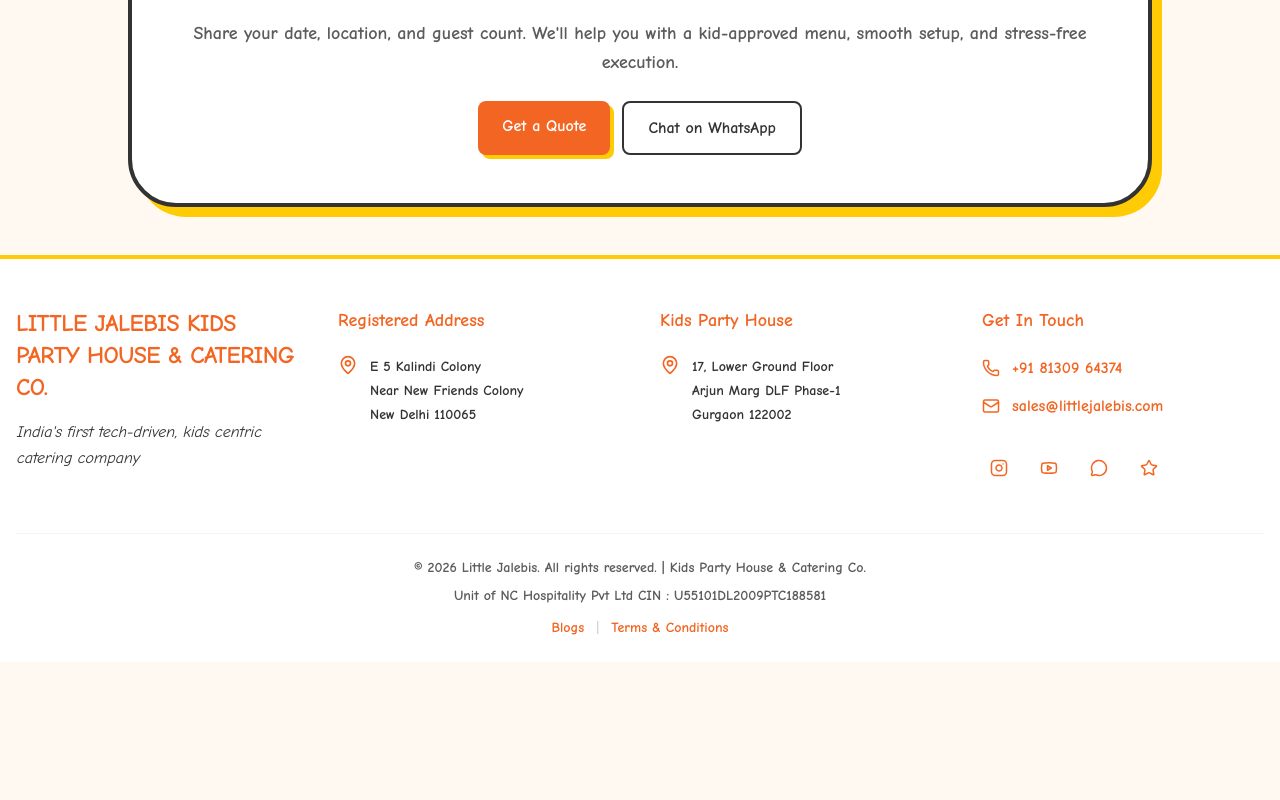
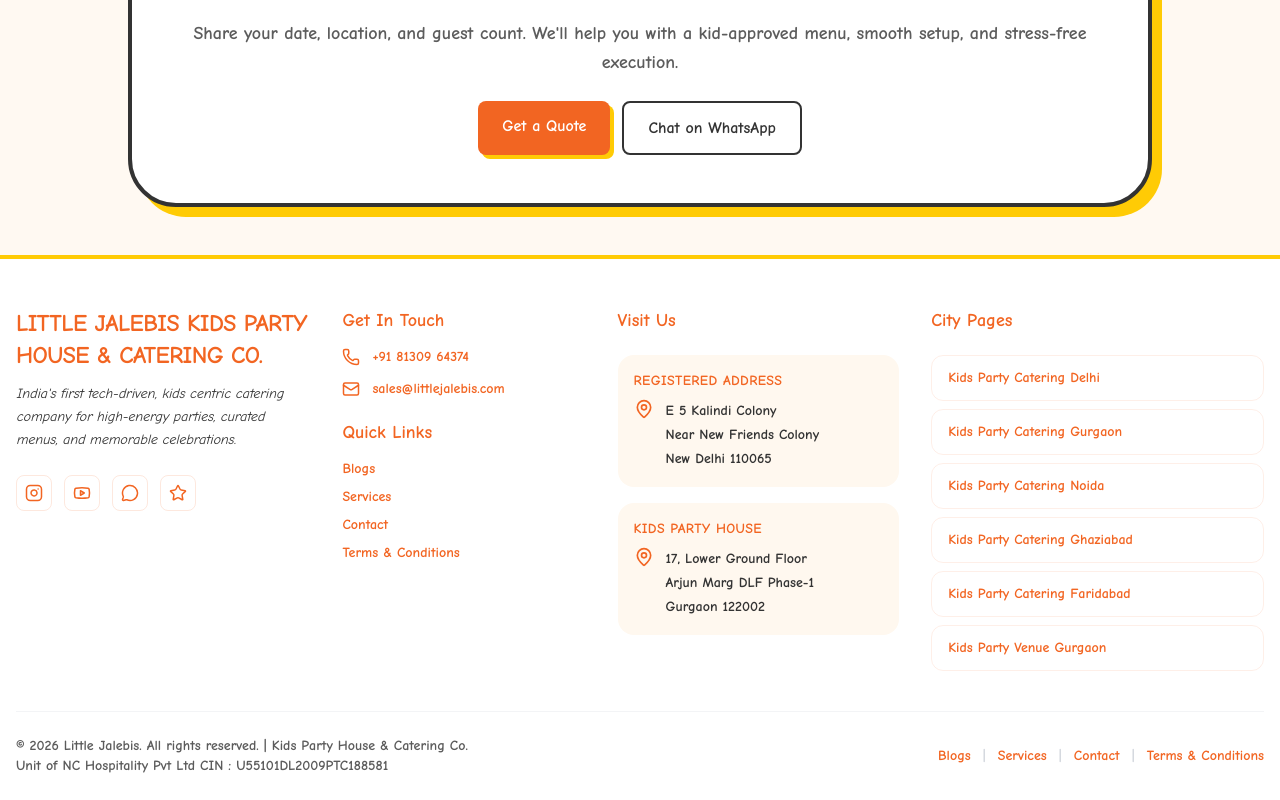
Before and after one commit to Vishwash-chauhan/lj-website, a Next.js app: page /services/kids-party-catering-delhi in a window 1280 px wide. Shown: the part 7214-8014 px from the top of the page. Before the commit the page ends 7876 px from the top, so only its background shows below. Built offline with nearby package versions, Linux system fonts and the light colour scheme.

Commit message:
footer variation

```diff
--- a/app/components/Footer.tsx
+++ b/app/components/Footer.tsx
@@ -1,107 +1,172 @@
 import Link from 'next/link';
 import { Mail, Phone, MapPin, Instagram, MessageCircle, Star, Youtube } from 'lucide-react';
 
+const cityPages = [
+  {
+    href: '/services/kids-party-catering-delhi',
+    label: 'Kids Party Catering Delhi',
+  },
+  {
+    href: '/services/kids-party-catering-gurgaon',
+    label: 'Kids Party Catering Gurgaon',
+  },
+  {
+    href: '/services/kids-party-catering-noida',
+    label: 'Kids Party Catering Noida',
+  },
+  {
+    href: '/services/kids-party-catering-ghaziabad',
+    label: 'Kids Party Catering Ghaziabad',
+  },
+  {
+    href: '/services/kids-party-catering-faridabad',
+    label: 'Kids Party Catering Faridabad',
+  },
+  {
+    href: '/services/kids-party-venue-gurgaon',
+    label: 'Kids Party Venue Gurgaon',
+  },
+];
+
+const footerLinks = [
+  { href: '/blog', label: 'Blogs' },
+  { href: '/services', label: 'Services' },
+  { href: '/contact', label: 'Contact' },
+  { href: '/terms&conditions', label: 'Terms & Conditions' },
+];
+
 const Footer = () => {
   return (
-    <footer className="bg-white border-t-4 border-[#FFCB05] pt-12 pb-6 px-4 flex flex-col items-center">
-      <div className="max-w-7xl grid grid-cols-1 md:grid-cols-2 lg:grid-cols-4 gap-10 w-full">
-
-        {/* Brand Section */}
-        <div className="space-y-4">
-          <div className="flex flex-col">
-            <h2 className="text-2xl font-black text-[#F26522] uppercase tracking-tight">
+    <footer className="border-t-4 border-[#FFCB05] bg-white px-4 pt-12 pb-6">
+      <div className="mx-auto flex max-w-7xl flex-col gap-10">
+        <div className="grid grid-cols-1 gap-8 md:grid-cols-2 xl:grid-cols-[1.15fr_0.95fr_1.1fr_1.3fr]">
+          <div className="space-y-5">
+            <div className="space-y-3">
+              <h2 className="text-2xl font-black uppercase tracking-tight text-[#F26522]">
                 Little Jalebis Kids Party House & Catering Co.
               </h2>
-          </div>
-          <p className="text-[#333333] font-medium leading-relaxed italic">
-            India's first tech-driven, kids centric catering company
+              <p className="max-w-md text-sm font-medium italic leading-relaxed text-[#333333]">
+                India&apos;s first tech-driven, kids centric catering company for high-energy parties, curated menus, and memorable celebrations.
               </p>
             </div>
+            <div className="flex flex-wrap gap-3 pt-1">
+              <Link href="https://www.instagram.com/littlejalebis/?hl=en" target="_blank" rel="noopener noreferrer" aria-label="Little Jalebis Instagram" className="rounded-lg border border-[#F26522]/15 p-2 transition-colors hover:bg-[#FFF4EC]">
+                <Instagram size={18} className="text-[#F26522]" />
+              </Link>
+              <Link href="https://www.youtube.com/@LittleJalebis" target="_blank" rel="noopener noreferrer" aria-label="Little Jalebis YouTube" className="rounded-lg border border-[#F26522]/15 p-2 transition-colors hover:bg-[#FFF4EC]">
+                <Youtube size={18} className="text-[#F26522]" />
+              </Link>
+              <Link href="https://wa.me/918130964374" target="_blank" rel="noopener noreferrer" aria-label="Little Jalebis WhatsApp" className="rounded-lg border border-[#F26522]/15 p-2 transition-colors hover:bg-[#FFF4EC]">
+                <MessageCircle size={18} className="text-[#F26522]" />
+              </Link>
+              <Link href="https://g.co/kgs/nDc2ox6" target="_blank" rel="noopener noreferrer" aria-label="Little Jalebis Google Reviews" className="rounded-lg border border-[#F26522]/15 p-2 transition-colors hover:bg-[#FFF4EC]">
+                <Star size={18} className="text-[#F26522]" />
+              </Link>
+            </div>
+          </div>
 
-        {/* Registered Address */}
+          <div className="space-y-5">
+            <div className="space-y-3">
+              <h3 className="text-lg font-black text-[#F26522]">Get In Touch</h3>
+              <div className="space-y-3 text-sm font-bold text-[#333333]">
+                <a href="tel:+918130964374" className="flex items-center gap-3 transition-colors hover:text-[#F26522]">
+                  <Phone size={18} className="text-[#F26522]" />
+                  +91 81309 64374
+                </a>
+                <a href="mailto:sales@littlejalebis.com" className="flex items-center gap-3 transition-colors hover:text-[#F26522]">
+                  <Mail size={18} className="text-[#F26522]" />
+                  sales@littlejalebis.com
+                </a>
+              </div>
+            </div>
+            <div className="space-y-3">
+              <h3 className="text-lg font-black text-[#F26522]">Quick Links</h3>
+              <nav className="grid gap-2 text-sm font-bold text-[#333333]">
+                {footerLinks.map((link) => (
+                  <Link
+                    key={link.href}
+                    href={link.href}
+                    className="transition-colors hover:text-[#F26522]"
+                  >
+                    {link.label}
+                  </Link>
+                ))}
+              </nav>
+            </div>
+          </div>
+
+          <div className="space-y-5">
+            <h3 className="text-lg font-black text-[#F26522]">Visit Us</h3>
             <div className="space-y-4">
-          <h3 className="text-lg font-black text-[#F26522] pb-1 inline-block">
+              <div className="rounded-2xl bg-[#FFF8EF] p-4">
+                <div className="mb-2 text-sm font-black uppercase tracking-wide text-[#F26522]">
                   Registered Address
-          </h3>
-          <div className="flex gap-3 text-[#333333] font-bold">
+                </div>
+                <div className="flex gap-3 text-[#333333]">
                   <MapPin className="shrink-0 text-[#F26522]" size={20} />
-            <address className="not-italic text-sm leading-6">
+                  <address className="not-italic text-sm font-bold leading-6">
                     E 5 Kalindi Colony<br />
                     Near New Friends Colony<br />
                     New Delhi 110065
                   </address>
                 </div>
               </div>
-
-        {/* Kids Party House */}
-        <div className="space-y-4">
-          <h3 className="text-lg font-black text-[#F26522] pb-1 inline-block">
+              <div className="rounded-2xl bg-[#FFF8EF] p-4">
+                <div className="mb-2 text-sm font-black uppercase tracking-wide text-[#F26522]">
                   Kids Party House
-          </h3>
-          <div className="flex gap-3 text-[#333333] font-bold">
+                </div>
+                <div className="flex gap-3 text-[#333333]">
                   <MapPin className="shrink-0 text-[#F26522]" size={20} />
-            <address className="not-italic text-sm leading-6">
+                  <address className="not-italic text-sm font-bold leading-6">
                     17, Lower Ground Floor<br />
                     Arjun Marg DLF Phase-1<br />
                     Gurgaon 122002
                   </address>
                 </div>
               </div>
-
-        {/* Contact Section */}
-        <div className="space-y-4">
-          <h3 className="text-lg font-black text-[#F26522] pb-1 inline-block">
-            Get In Touch
-          </h3>
-          <div className="space-y-3 font-bold text-[#333333]">
-            <a href="tel:+918130964374" className="flex items-center gap-3 hover:text-[#F26522] transition-colors">
-              <Phone size={18} className="text-[#F26522]" />
-              +91 81309 64374
-            </a>
-            <a href="mailto:sales@littlejalebis.com" className="flex items-center gap-3 hover:text-[#F26522] transition-colors">
-              <Mail size={18} className="text-[#F26522]" />
-              sales@littlejalebis.com
-            </a>
-          </div>
-          <div className="flex gap-4 pt-4">
-            <Link href="https://www.instagram.com/littlejalebis/?hl=en" target="_blank" rel="noopener noreferrer" className="p-2 rounded-lg">
-              <Instagram size={18} className="text-[#F26522]" />
-            </Link>
-            <Link href="https://www.youtube.com/@LittleJalebis" target="_blank" rel="noopener noreferrer" className="p-2 rounded-lg">
-              <Youtube size={18} className="text-[#F26522]" />
-            </Link>
-            <Link href="https://wa.me/918130964374" target="_blank" rel="noopener noreferrer" className="p-2 rounded-lg">
-              <MessageCircle size={18} className="text-[#F26522]" />
-            </Link>
-            <Link href="https://g.co/kgs/nDc2ox6" target="_blank" rel="noopener noreferrer" className="p-2 rounded-lg">
-              <Star size={18} className="text-[#F26522]" />
-            </Link>
-          </div>
             </div>
           </div>
 
-      {/* Copyright Line & Legal Links */}
-      <div className="max-w-7xl mt-12 pt-6 border-t border-gray-100 text-center w-full">
-        <p className="text-xs md:text-sm font-bold text-[#333333] opacity-80 mb-2">
+          <div className="space-y-5">
+            <div className="space-y-2">
+              <h3 className="text-lg font-black text-[#F26522]">City Pages</h3>
+            </div>
+            <nav className="grid gap-2 text-sm font-bold text-[#333333]">
+              {cityPages.map((page) => (
+                <Link
+                  key={page.href}
+                  href={page.href}
+                  className="rounded-xl border border-[#F26522]/10 px-4 py-3 transition-colors hover:bg-[#FFF4EC] hover:text-[#F26522]"
+                >
+                  {page.label}
+                </Link>
+              ))}
+            </nav>
+          </div>
+        </div>
+
+        <div className="flex flex-col gap-3 border-t border-gray-100 pt-6 text-center md:flex-row md:items-center md:justify-between md:text-left">
+          <div>
+            <p className="text-xs font-bold text-[#333333] opacity-80 md:text-sm">
               © 2026 Little Jalebis. All rights reserved. | Kids Party House & Catering Co.
             </p>
-        <p className="text-xs md:text-sm font-bold text-[#333333] opacity-80">
+            <p className="text-xs font-bold text-[#333333] opacity-80 md:text-sm">
               Unit of NC Hospitality Pvt Ltd CIN : U55101DL2009PTC188581
             </p>
-        <div className="mt-3 flex items-center justify-center gap-3 text-xs md:text-sm font-bold">
+          </div>
+          <div className="flex flex-wrap items-center justify-center gap-3 text-xs font-bold md:justify-end md:text-sm">
+            {footerLinks.map((link, index) => (
+              <div key={link.href} className="flex items-center gap-3">
+                {index > 0 ? <span className="text-gray-300">|</span> : null}
                 <Link
-            href="/blog"
-            className="text-[#F26522] hover:underline decoration-2 transition-all"
+                  href={link.href}
+                  className="text-[#F26522] transition-all hover:underline decoration-2"
                 >
-            Blogs
+                  {link.label}
                 </Link>
-          <span className="text-gray-300">|</span>
-          <Link
-            href="/terms&conditions"
-            className="text-[#F26522] hover:underline decoration-2 transition-all"
-          >
-            Terms & Conditions
-          </Link>
+              </div>
+            ))}
+          </div>
         </div>
       </div>
     </footer>
```
Lines whose indentation alone changed are shown as unchanged.
